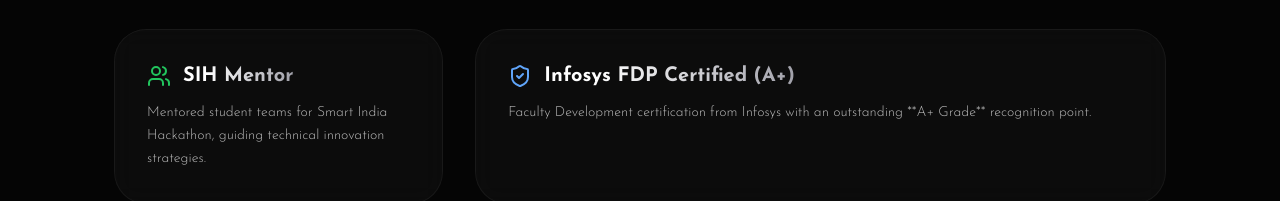
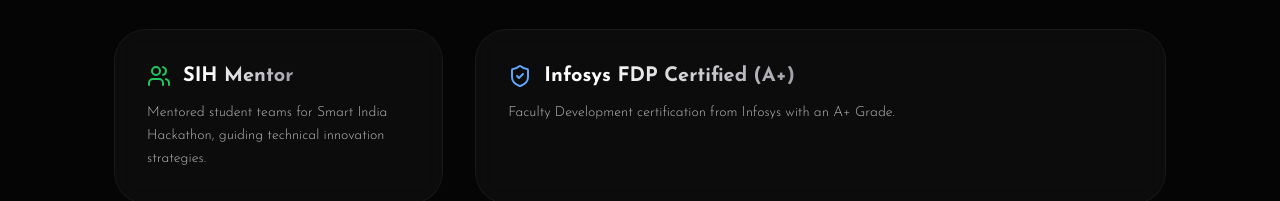
Before and after one commit to ARUNKUMARKONGI/portfolio, a plain HTML site: page index.html in a window 1280 px wide. Shown: the part 4084-4285 px from the top of the page. Drawn offline with nearby package versions, Linux system fonts and the light colour scheme.

Commit message:
Simplify certification description text

```diff
--- a/index.html
+++ b/index.html
@@ -568,7 +568,7 @@
                             <i data-lucide="shield-check" class="w-6 h-6 text-blue-400"></i>
                             <h5 class="text-xl font-bold">Infosys FDP Certified (A+)</h5>
                         </div>
-                        <p class="text-sm font-light opacity-70 leading-relaxed">Faculty Development certification from Infosys with an outstanding **A+ Grade** recognition point.</p>
+                        <p class="text-sm font-light opacity-70 leading-relaxed">Faculty Development certification from Infosys with an A+ Grade.</p>
                     </div>
                 </div>
             </div>
```
